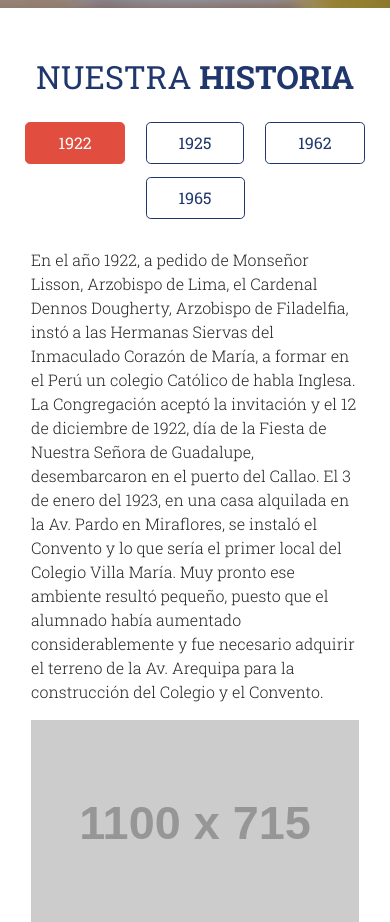
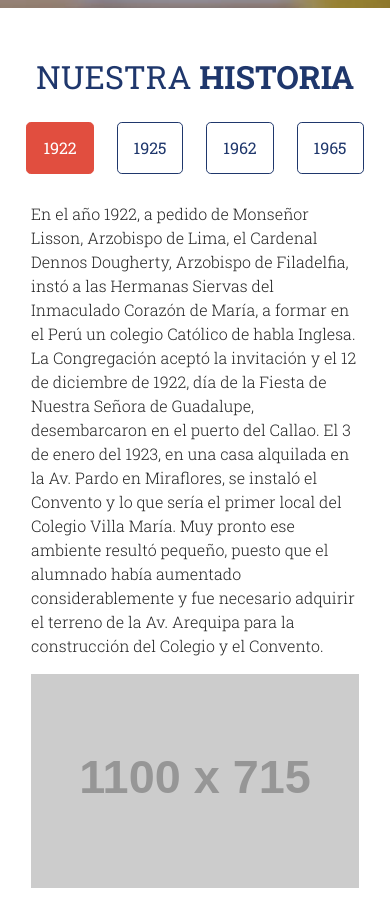
Before and after one commit to jolupeza/villamaria-front, a website: page app/colegio.html in a window 390 px wide. Shown: the part 3260-4182 px from the top of the page. Drawn offline with Linux system fonts and the light colour scheme; placeholder pictures from the web are drawn by us; files whose address does not match are found by name.

Commit message:
Responsive page pastoral

```diff
--- a/app/scss/_tabs.scss
+++ b/app/scss/_tabs.scss
@@ -45,8 +45,8 @@
       border-bottom: none;
     }
   }
-  @media screen and (max-width: 767px) {
-    margin-bottom: .8rem;
+  @media screen and (max-width: 991px) {
+    margin-bottom: 0;
   }
   @media screen and (max-width: 767px) and (orientation: portrait) {
     justify-content: space-around;
@@ -59,8 +59,10 @@
   &:last-child {
     margin-right: 0;
   }
+  @media screen and (max-width: 991px) {
+    margin-bottom: .8rem;
+  }
   @media screen and (max-width: 767px) and (orientation: portrait) {
-    margin-bottom: .8rem;
     margin-right: 0;
   }
 }
@@ -85,6 +87,7 @@
   }
   @media screen and (max-width: 991px) {
     font-size: 1rem;
+    padding: .8rem 1rem;
   }
 }
 .Tabs__content {
```
Also changed, not shown: app/css/style.css.
